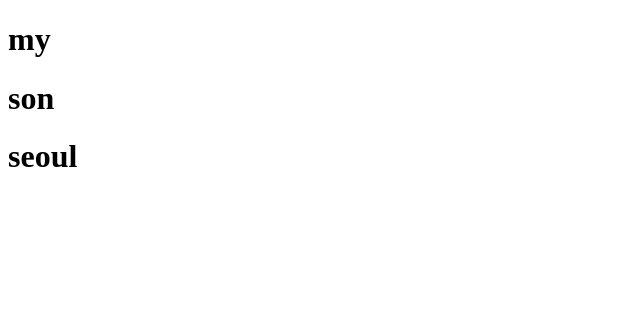
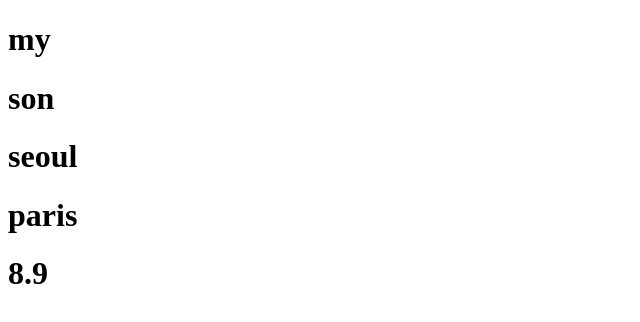
Before and after one commit to yel106/react20231031, a React (Create React App) app: page / in a window 1280 px wide. Shown: the top 322 px of the page, without its empty margins (0-640 px from the left). Built offline with nearby package versions, Linux system fonts and the light colour scheme.

Commit message:
default export, import 연습 완료 최종

```diff
--- a/src/App.js
+++ b/src/App.js
@@ -5,8 +5,8 @@ function App() {
       <MyBox />
       <h1>{person.name}</h1>
       <h1>{person.address}</h1>
-      <h1>{person.title}</h1>
-      <h1>{person.score}</h1>
+      <h1>{team.title}</h1>
+      <h1>{team.score}</h1>
     </div>
   );
 }
```
